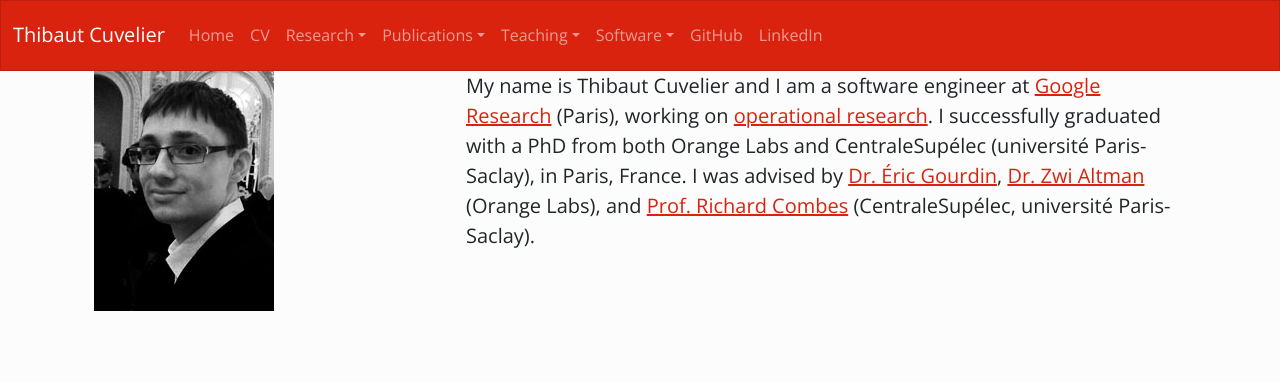
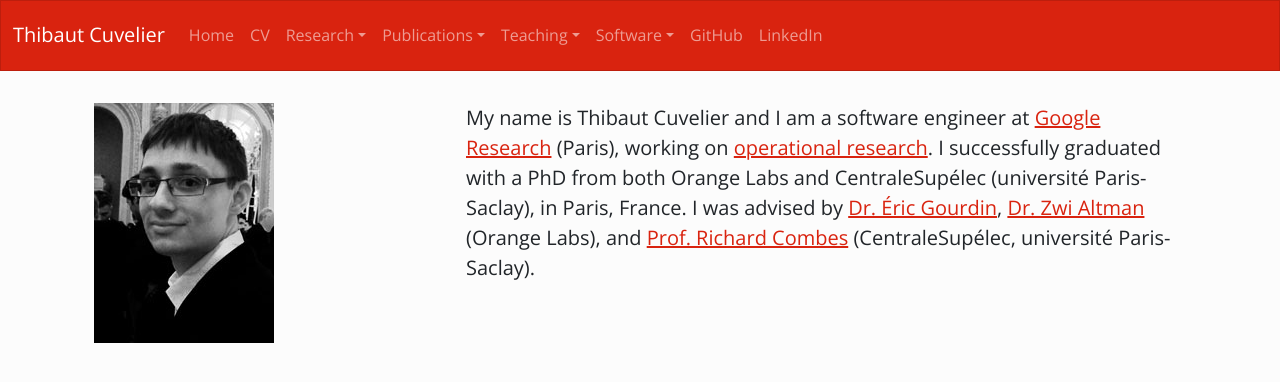
Before and after one commit to dourouc05/dourouc05.github.io, a Jekyll site: the page built from index.md, in a window 1280 px wide. Shown: the top 382 px of the page. Built offline with Jekyll 4.4.1, drawn with Linux system fonts in a browser that asks for light colours; our own code applies the rules of GitHub Pages for plain Markdown files; a script that is not in the unit is left out.

Commit message:
Restore a bit of space below navbar.

```diff
--- a/_layouts/default.html
+++ b/_layouts/default.html
@@ -15,6 +15,7 @@
     <script src="{{ '/assets/js/bootstrap.min.js?v=' | append: site.github.build_revision | relative_url }}"></script>
 
     <style type="text/css">
+	  header { padding-bottom: 2em; }
       h1 { padding: 2rem; }
       h2 { padding-top: 1rem; padding-bottom: 1rem; }
       h3 { padding-top: 1rem; padding-bottom: 1rem; }
```
